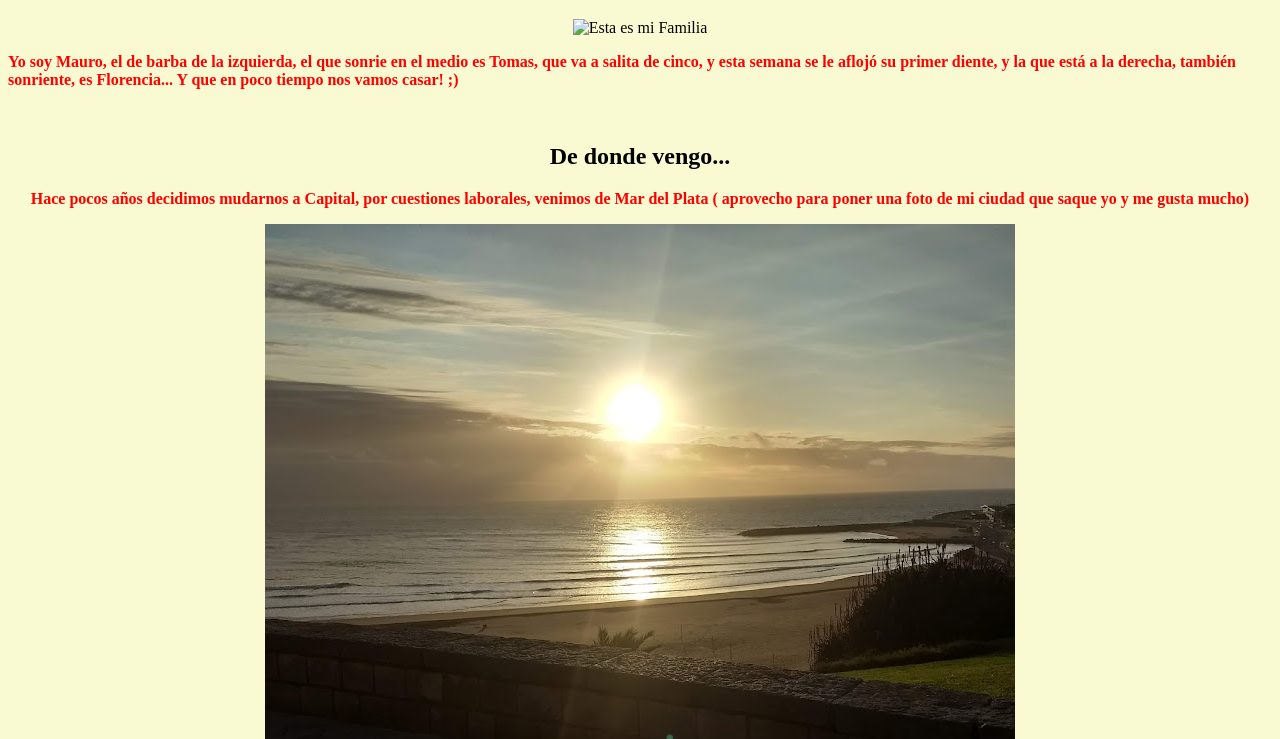
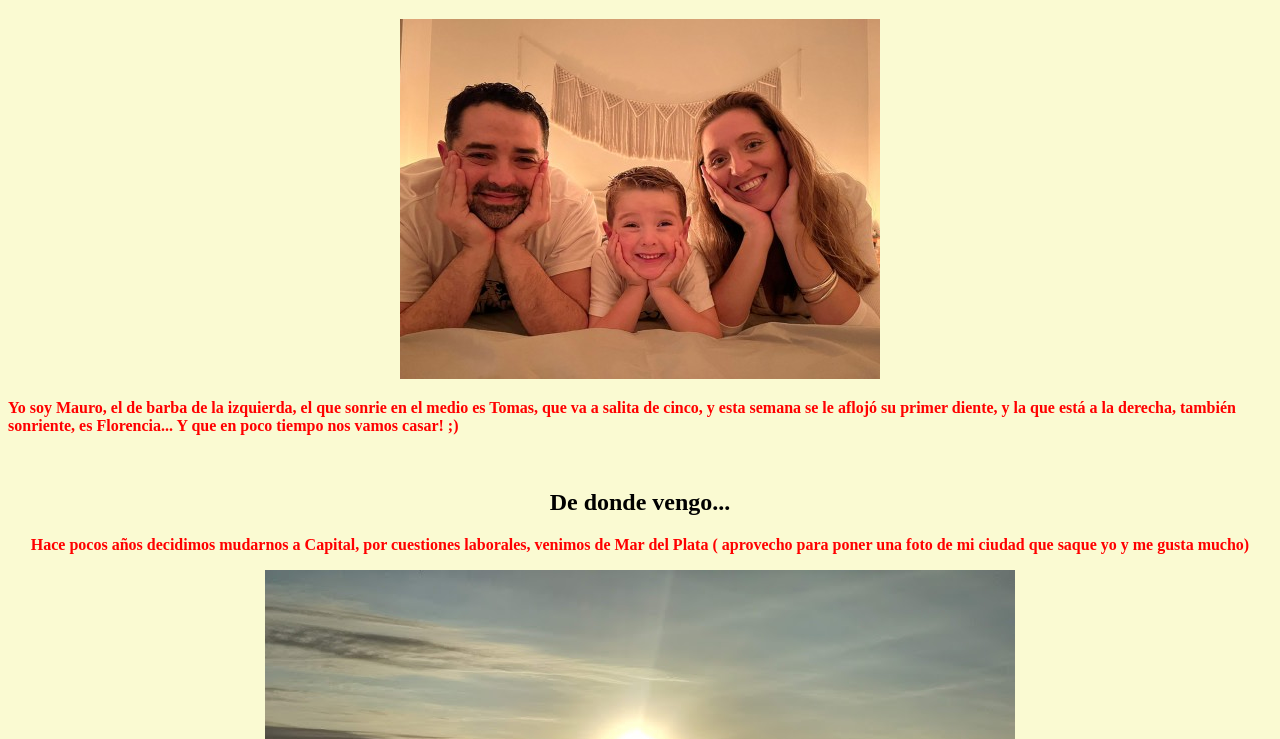
Before and after one commit to MauroAD/Presentaci-n, a plain HTML site: page index.html in a window 1280 px wide. Shown: the part 61-800 px from the top of the page. Drawn offline with Linux system fonts and the light colour scheme; files whose address does not match are found by name.

Commit message:
Imagen achicada

```diff
--- a/index.html
+++ b/index.html
@@ -9,7 +9,7 @@
 <body style = "background-color: lightgoldenrodyellow;">
 <h1 style="text-align:center">Presentación Personal y de mi Familia</h1>
 <div> <!--Foto presentación familiar con texto explicativo-->
-    <center><img src="C:\Users\mauro\Codo a Codo\PHP\Proyecto_Presentacion\Imagenes\nosotros_3.jpg" alt="Esta es mi Familia";></center>
+    <center><img src="C:\Users\mauro\Codo a Codo\PHP\Proyecto_Presentacion\Imagenes\Achicada.jpg" alt="Esta es mi Familia";></center>
     <p style="color: red; background-color: lightgoldenrodyellow"><b>Yo soy Mauro, el de barba de la izquierda, el que sonrie en el medio es Tomas, que va a salita de cinco, y esta semana se le aflojó su primer diente, y la que está a la derecha, también sonriente, es Florencia... Y que en poco tiempo nos vamos casar! ;)</b></p>
 </div>
 <br>
```
Also changed, not shown: Imagenes/Achicada.jpg (added).
